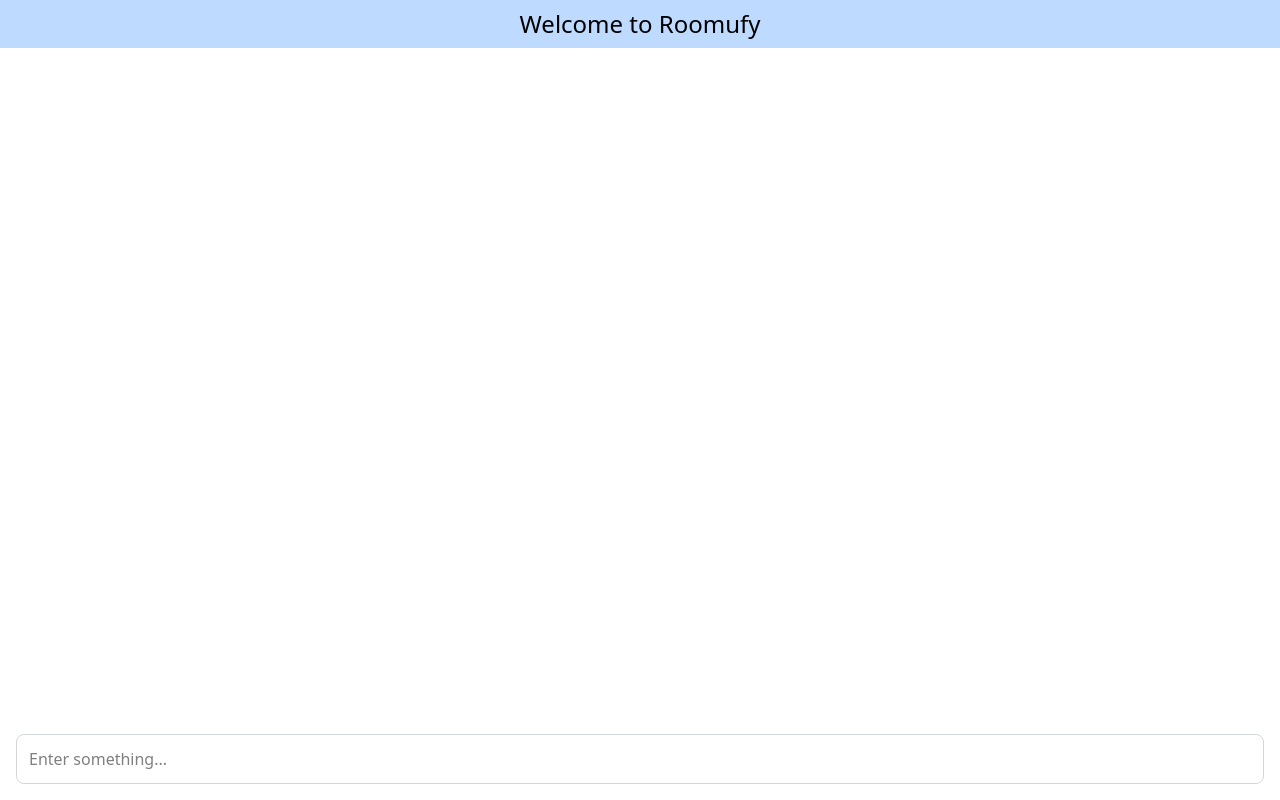
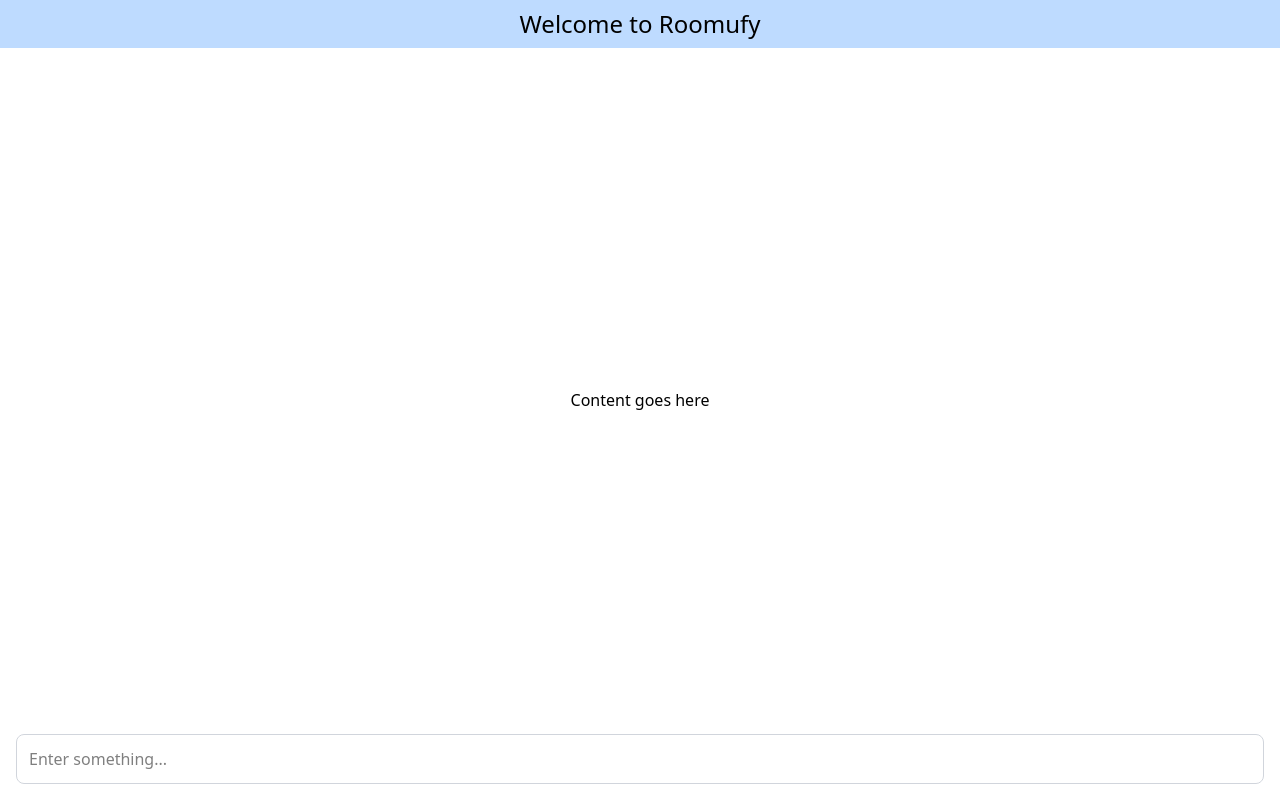
Before and after one commit to Lior-Lavon/Roomify-FE, a React (Vite) app: page /landing in a window 1280 px wide. Built offline with nearby package versions, Linux system fonts and the light colour scheme.

Commit message:
trying to adjust screen size-3

```diff
--- a/src/pages/TestView/TestView.jsx
+++ b/src/pages/TestView/TestView.jsx
@@ -5,42 +5,47 @@ const HomeView = () => {
 
   useEffect(() => {
     const handleResize = () => {
-      // Check if the visualViewport API is available (works on modern browsers)
       if (window.visualViewport) {
-        // Calculate keyboard height by comparing the window inner height and visual viewport height
         const keyboardHeight =
           window.innerHeight - window.visualViewport.height;
 
-        // If the keyboard is open, adjust the footer's bottom position
+        // When the keyboard opens, move the footer above the keyboard
         if (keyboardHeight > 0) {
-          setFooterBottom(`${keyboardHeight + 16}px`); // Add a small gap for styling
-          document.body.style.overflow = "hidden"; // Prevent body scroll while the keyboard is open
+          setFooterBottom(`${keyboardHeight + 16}px`); // Add extra space to avoid overlap
+          document.body.style.overflow = "hidden"; // Prevent body scroll when keyboard is open
         } else {
-          setFooterBottom("1rem"); // Reset footer position when the keyboard is closed
-          document.body.style.overflow = ""; // Restore scroll behavior
+          setFooterBottom("1rem"); // Reset footer when keyboard closes
+          document.body.style.overflow = ""; // Allow body scrolling when keyboard is closed
         }
       }
     };
 
-    // Attach the resize event listener to detect when the keyboard is opened or closed
+    // Add resize event listener
     window.visualViewport?.addEventListener("resize", handleResize);
 
-    // Cleanup event listener when the component is unmounted
+    // Cleanup listener on component unmount
     return () =>
       window.visualViewport?.removeEventListener("resize", handleResize);
   }, []);
 
   return (
-    <div className="body fixed top-0 left-0 right-0 h-[100vh] bg-white">
+    <div className="relative h-screen bg-white">
       {/* Top bar stays fixed */}
       <div className="topBar fixed top-0 left-0 right-0 h-12 flex items-center justify-center bg-blue-200 z-10">
         <h1 className="text-center text-2xl">Welcome to Roomufy</h1>
       </div>
 
-      {/* Footer moves above keyboard dynamically */}
+      {/* Main body */}
+      <div className="body flex flex-col justify-between h-full pt-16 pb-16">
+        {/* Content (this could be more complex as needed) */}
+        <div className="content flex-grow flex justify-center items-center">
+          <p>Content goes here</p>
+        </div>
+
+        {/* Footer moves above the keyboard */}
         <div
           className="footer fixed left-0 right-0 px-4 transition-all duration-300 z-20"
-        style={{ bottom: footerBottom }} // Dynamically adjusts the position based on keyboard height
+          style={{ bottom: footerBottom }}
         >
           <input
             type="text"
@@ -49,6 +54,7 @@ const HomeView = () => {
           />
         </div>
       </div>
+    </div>
   );
 };
 
```
Lines whose indentation alone changed are shown as unchanged.
